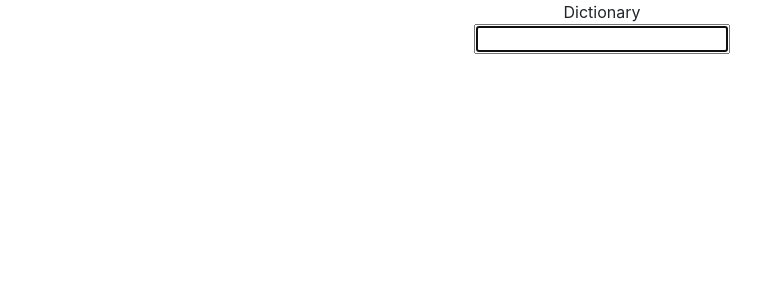
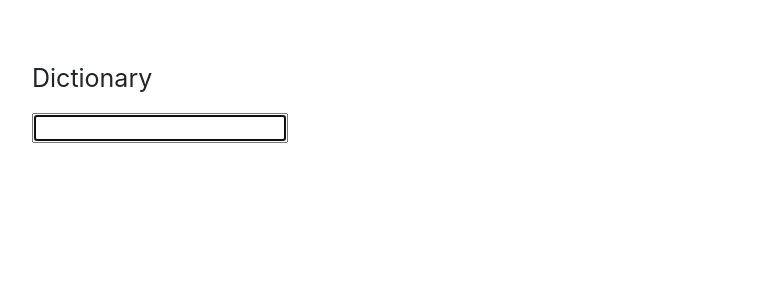
Before and after one commit to lfinkbiner/dictionary-react, a React (Create React App) app: page / in a window 1280 px wide. Shown: the top 300 px of the page, without its empty margins (38-799 px from the left). Built offline with nearby package versions, Linux system fonts and the light colour scheme.

Commit message:
updated css

```diff
--- a/src/App.css
+++ b/src/App.css
@@ -1,3 +1,10 @@
 .App {
-  text-align: center;
+  text-align: left;
 }
+.container {
+  padding: 60px 0 0 0;
+}
+
+.App-header {
+  font-size: 25px;
+}
--- a/src/Dictionary.css
+++ b/src/Dictionary.css
@@ -0,0 +1,3 @@
+.Dictionary {
+  padding: 15px 0 0 0;
+}
--- a/src/Dictionary.js
+++ b/src/Dictionary.js
@@ -22,7 +22,7 @@ export default function Dictionary(){
 
     return <div className= "Dictionary">
         <form onSubmit={search}>
-            <input type="search" autofocus="on" onChange={handleKeywordChange}/>
+            <input type="search" autoFocus="on" onChange={handleKeywordChange}/>
         </form>
     </div>;
 }
```
